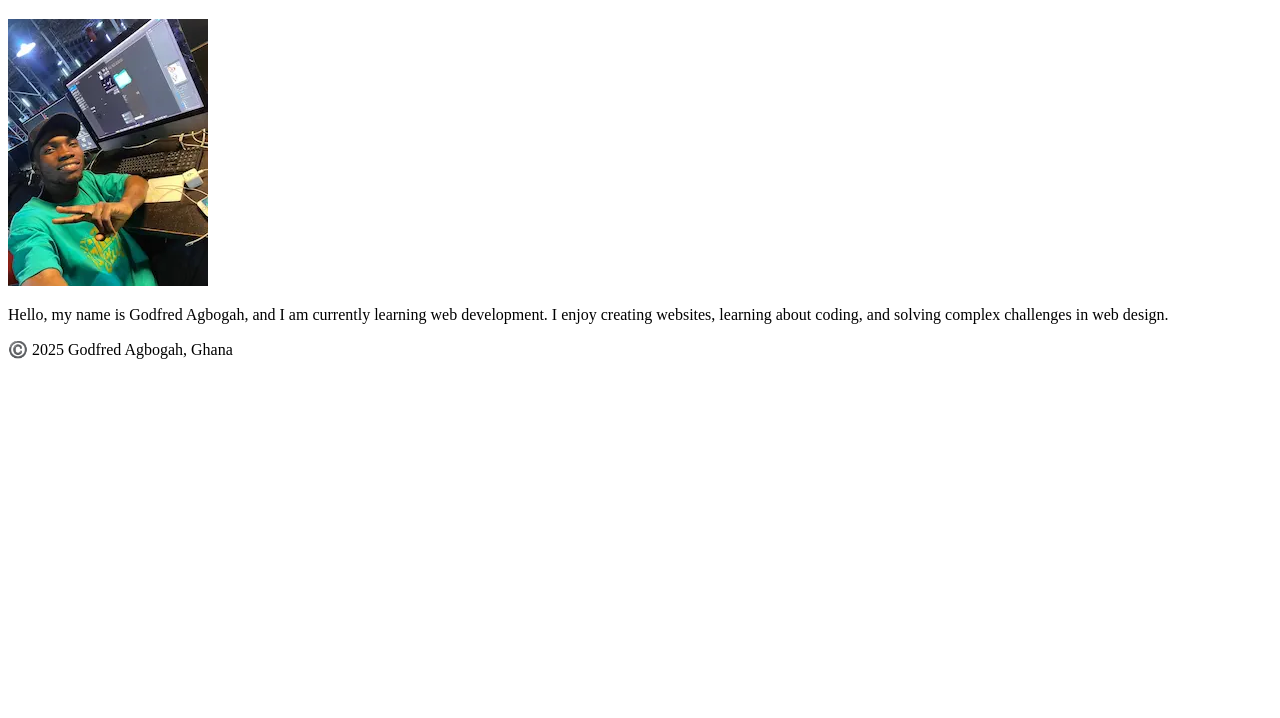
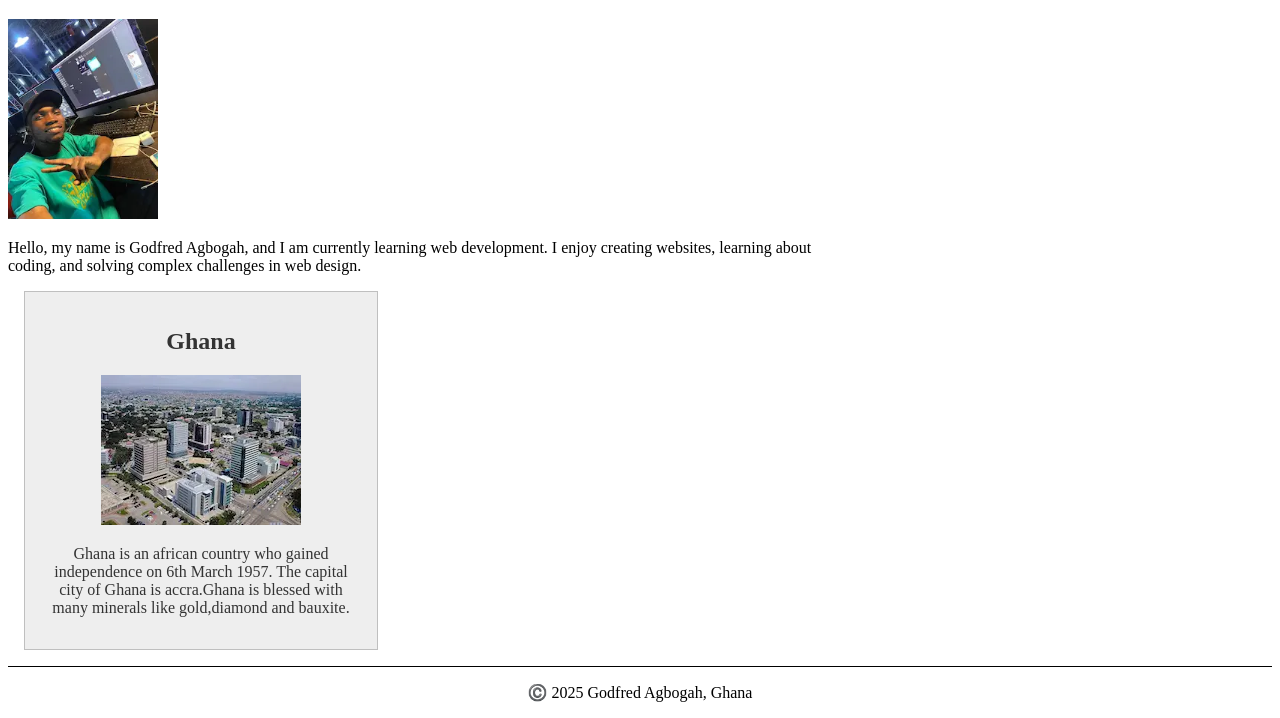
Before and after one commit to Godfred48/wdd130, a plain HTML site: page index.html in a window 1280 px wide. Shown: the part 87-805 px from the top of the page. Drawn offline with Linux system fonts and the light colour scheme.

Commit message:
Enhancing homepage with css week 2 wdd130

```diff
--- a/index.html
+++ b/index.html
@@ -3,6 +3,9 @@
 <head>
     <meta charset="utf-8">
     <meta name="viewport" content="width=device-width, initial-scale=1.0">
+    <meta name="description" content="Enhancing my homepage with css">
+    <meta name="author" content="Godfred Agbogah">
+    <link rel="stylesheet" href="style/styles.css">
     <title>Godfred Agbogah | WDD 130</title>
 </head>
 <body>
@@ -30,6 +33,15 @@
         </p>
     </main>
 
+    <!--aside section-->
+    <aside>
+        <h2>Ghana</h2>
+        <img src="images/ghana.webp" alt="accra-Ghana">
+        <p>Ghana is an african country who gained independence on 6th March 1957.
+            The capital city of Ghana is accra.Ghana is blessed with many minerals
+            like gold,diamond and bauxite.
+        </p>
+    </aside>
     <!-- Footer Section -->
     <footer>
         <p>©️ 2025 Godfred Agbogah, Ghana</p>
--- /dev/null
+++ b/style/styles.css
@@ -0,0 +1,31 @@
+main{
+    max-width:840px;
+}
+
+aside{
+    width:20rem;
+    margin:1rem;
+    border:1px solid rgb(0 0 0/0.2);
+    padding:1rem;
+    background-color:#eee;
+    color:#333;
+    text-align:center;
+}
+
+img{
+    width:200px;
+    height:auto;
+}
+
+main img{
+    width:150px;
+    height:auto;
+}
+
+p{padding:0;}
+
+footer{
+    margin-top: 15px;
+    border-top: 1px solid #000;
+    text-align:center;
+}
```
Also changed, not shown: images/ghana.webp (added).
